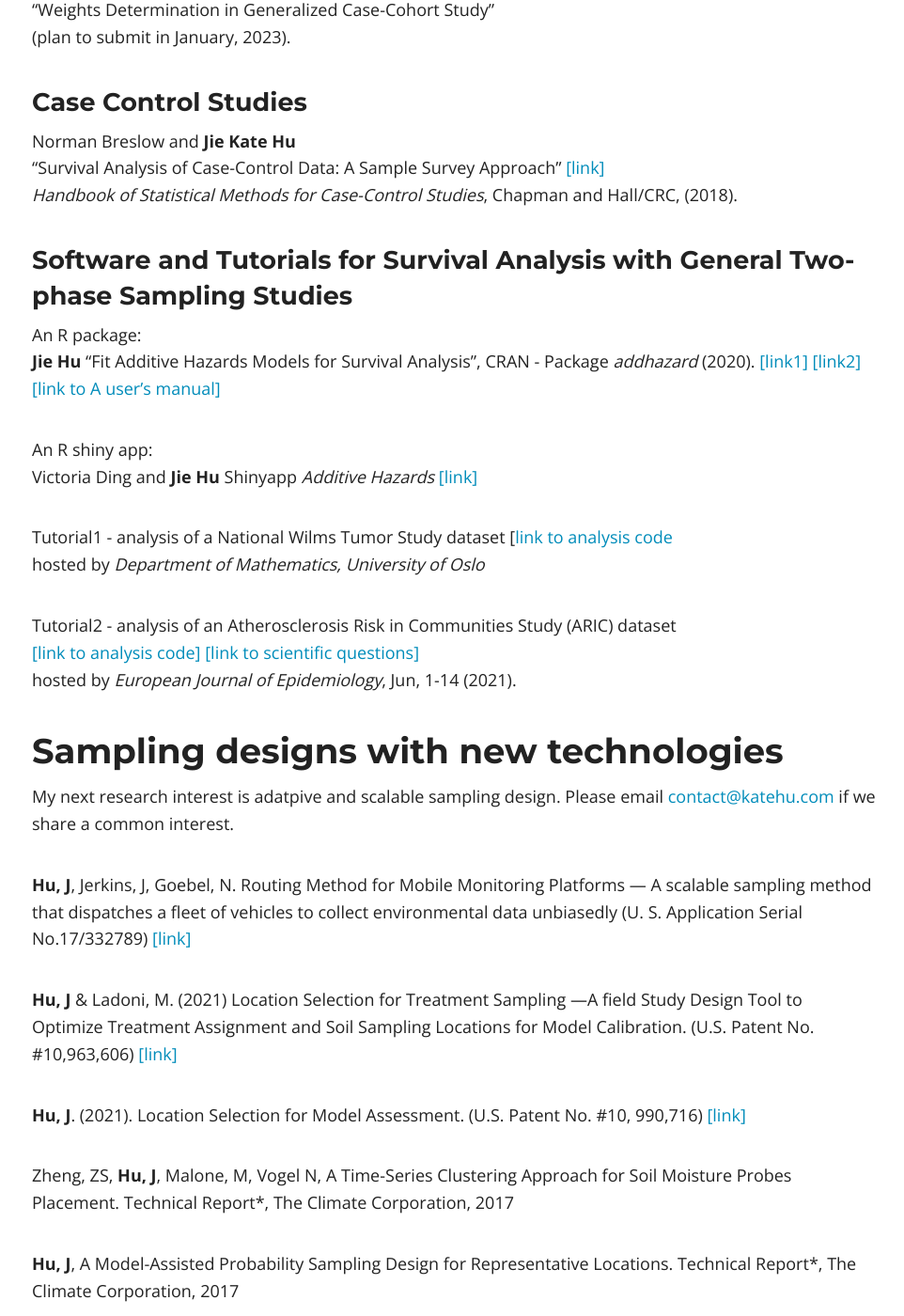
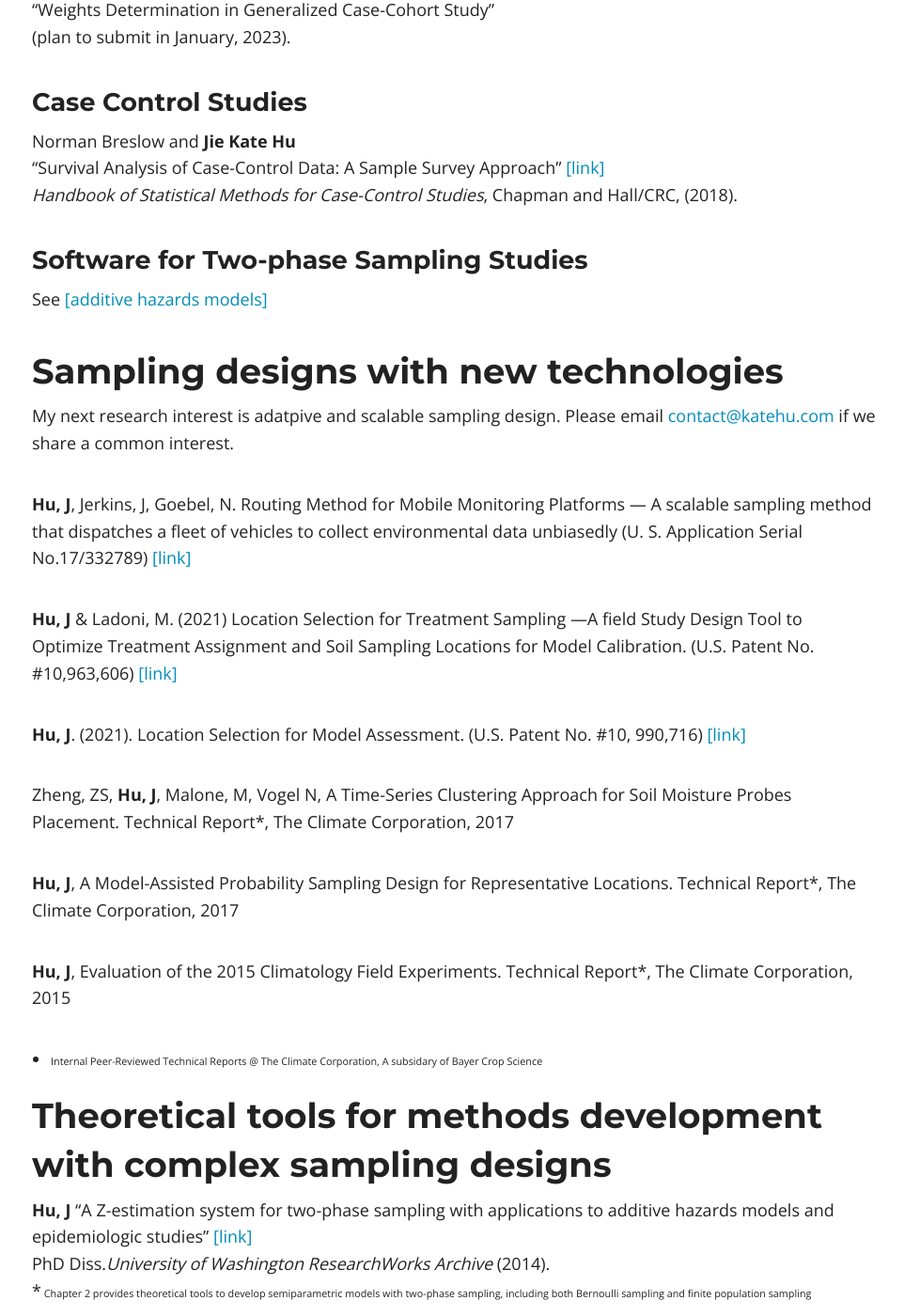
Before and after one commit to katehu/katehu.github.io, a Jekyll site: the page built from study-design.md, in a window 1280 px wide and 1400 px high, scrolled down 845 px. Shown: the whole window at 94% size, without its empty margins (156-1118 px from the left). Built offline with Jekyll 4.4.1, drawn with Linux system fonts in a browser that asks for light colours; nearby versions of some CDN libraries; some of the changed text lies outside the part shown.

Commit message:
Update study-design.md

```diff
--- a/study-design.md
+++ b/study-design.md
@@ -38,21 +38,10 @@ Norman Breslow and **Jie Kate Hu**<br/>
 "Survival Analysis of Case-Control Data: A Sample Survey Approach" [[link]](https://www.mn.uio.no/math/english/research/groups/statistics-data-science/handbook-of-case-control-studies/chapter-17/)<br/>
 *Handbook of Statistical Methods for Case-Control Studies*, Chapman and Hall/CRC, (2018). <br/>
 
-### Software and Tutorials for Survival Analysis with General Two-phase Sampling Studies
+### Software for Two-phase Sampling Studies
 
-An R package:<br/>
-**Jie Hu** "Fit Additive Hazards Models for Survival Analysis", CRAN - Package *addhazard* (2020). [[link1]](https://github.com/katehu/addhazard) [[link2]](https://cran.r-project.org/web/packages/addhazard/index.html)<br/>
-[[link to A user's manual]](https://cran.r-project.org/web/packages/addhazard/addhazard.pdf)
+See [[additive hazards models]](http://www.katehu.com/models)
 
-An R shiny app:<br/>
-Victoria Ding and **Jie Hu** Shinyapp *Additive Hazards* [[link]](https://addhazard.shinyapps.io/addhazard_shiny/?_ga=2.22828659.979974368.1670686069-1357428355.1670686069) <br/>
-
-Tutorial1 - analysis of a National Wilms Tumor Study dataset [[link to analysis code](https://www.mn.uio.no/math/english/research/groups/statistics-data-science/handbook-of-case-control-studies/chapter-17/bc_ah_analysis_for_table_17.4.html) <br/>
-hosted by *Department of Mathematics, University of Oslo* <br/>
-
-Tutorial2 - analysis of an Atherosclerosis Risk in Communities Study (ARIC) dataset
-[[link to analysis code]](https://static-content.springer.com/esm/art%3A10.1007%2Fs10654-021-00739-3/MediaObjects/10654_2021_739_MOESM1_ESM.pdf) [[link to scientific questions]](https://link.springer.com/article/10.1007/s10654-021-00739-3) <br/>
-hosted by *European Journal of Epidemiology*, Jun, 1-14 (2021).<br/>
 
 ## Sampling designs with new technologies <a name="study-design"></a>
 
@@ -70,8 +59,8 @@ Approach for Soil Moisture Probes Placement. Technical Report*, The Climate Corp
 **Hu, J**, A Model-Assisted Probability Sampling Design for Representative
 Locations. Technical Report*, The Climate Corporation, 2017
 
-**Hu, J**, Evaluation of the 2015 Climatology Field Experiments. Technical Report*, The Climate Corporation, 2015
-*<small> Internal Peer-Reviewed Technical Reports @ The Climate Corporation, A subsidary of Bayer Crop Science <small> <br/>
+**Hu, J**, Evaluation of the 2015 Climatology Field Experiments. Technical Report*, The Climate Corporation, 2015 <br/>
+* <small> Internal Peer-Reviewed Technical Reports @ The Climate Corporation, A subsidary of Bayer Crop Science <small> <br/>
 
 
 ## Theoretical tools for methods development with complex sampling designs <a name="theory"></a>
```
